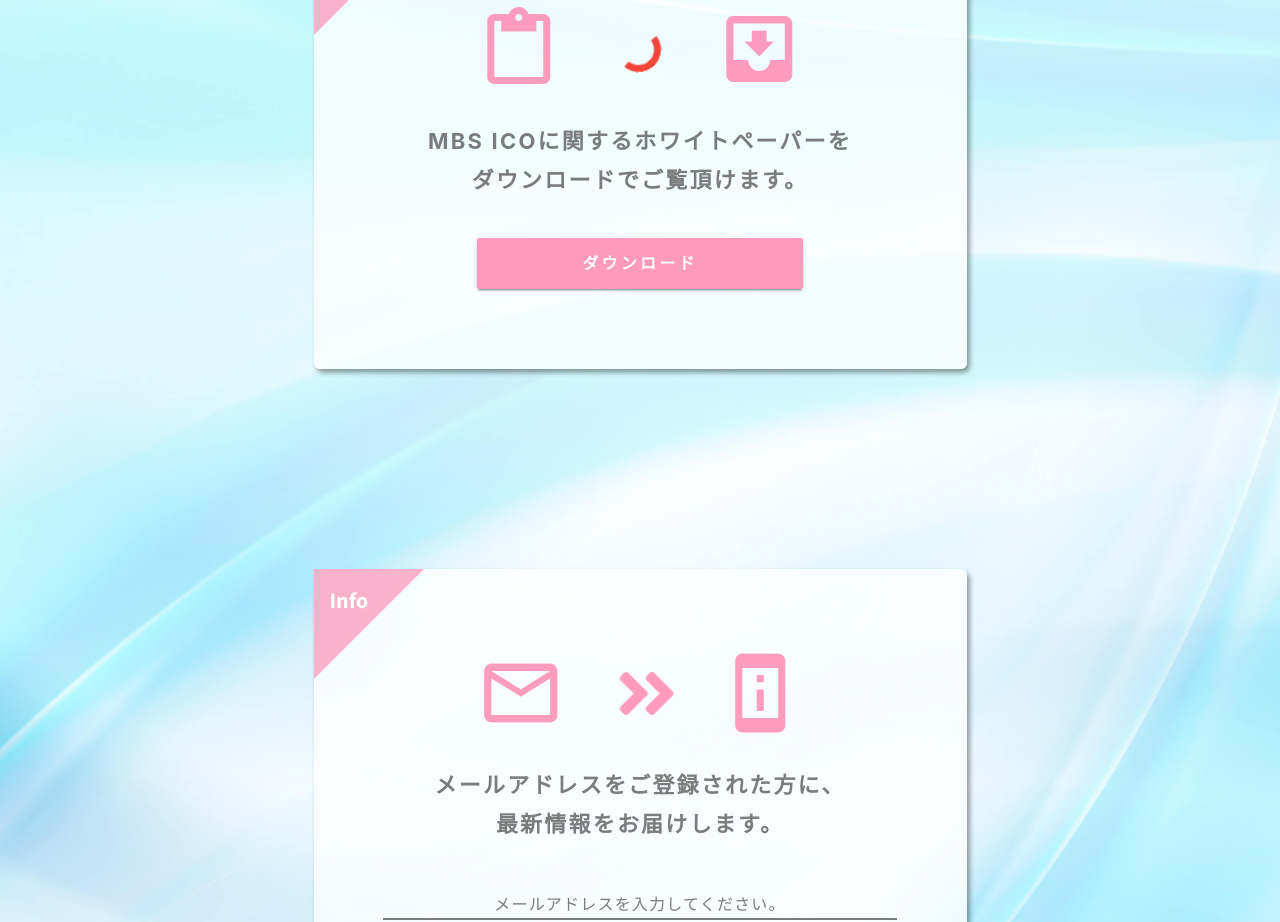
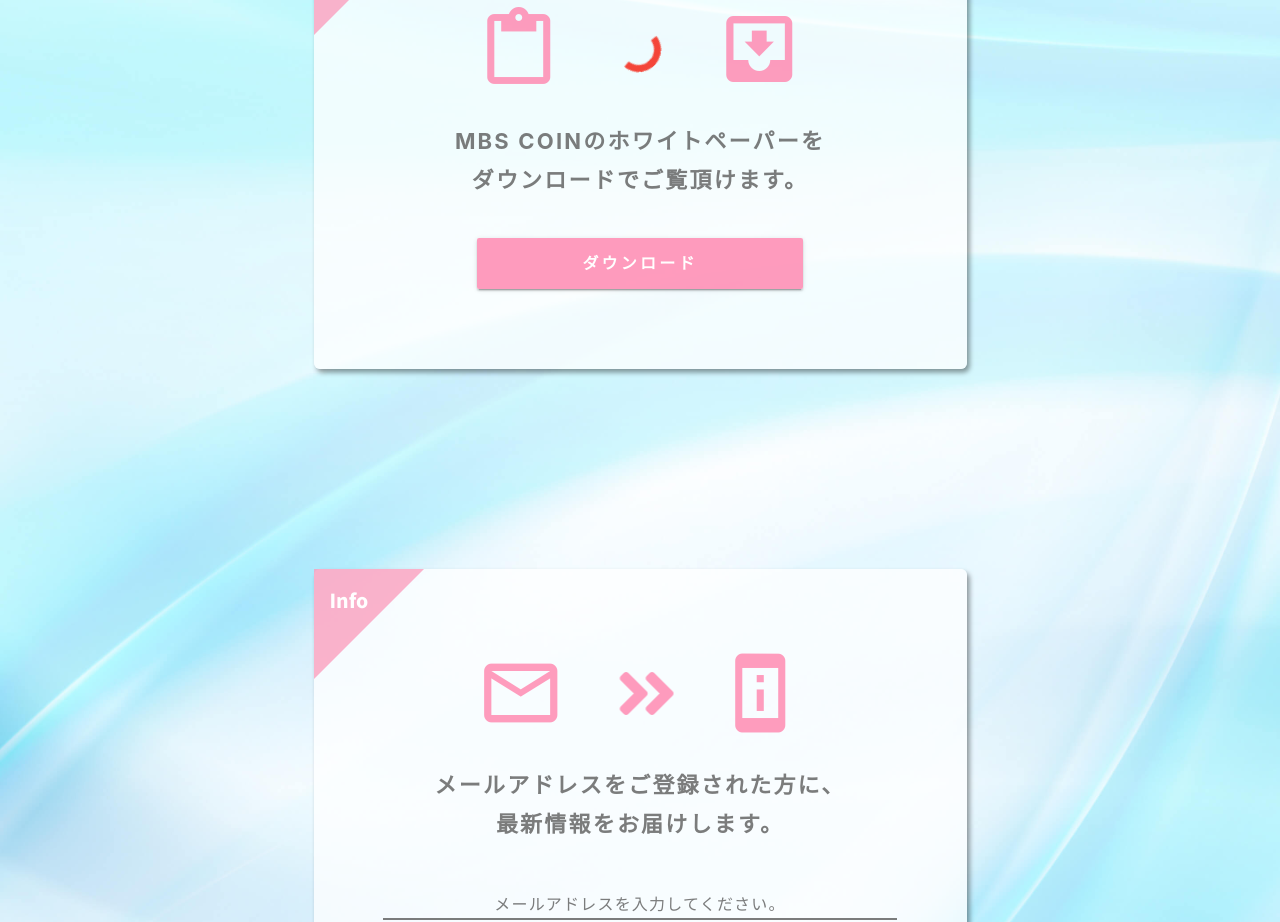
Before and after one commit to kojiyamauchi/micro-blood-science, a website built with webpack: page index.html in a window 1280 px wide. Shown: the part 3540-4462 px from the top of the page. Built offline with nearby package versions, Linux system fonts and the light colour scheme; what jQuery would draw is missing.

Commit message:
WP text modified.(2018.02.17-pending-)

```diff
--- a/index.html
+++ b/index.html
@@ -137,8 +137,9 @@
                     <div class="mdl-spinner mdl-js-spinner is-active"></div>
                     <span class="icon-download material-icons">move_to_inbox</span>
                   </div>
-                  <p class="txt-wp lead02">MBS ICOに関する<br class="u-sp">ホワイトペーパーを<br>
-                    ダウンロードで<br class="u-sp">ご覧頂けます。</p>
+                  <p class="txt-wp lead02">
+                    MBS COINの<br class="u-sp">ホワイトペーパーを<br>ダウンロードで<br class="u-sp">ご覧頂けます。
+                  </p>
                   <button type="submit" class="txt-download fn-download button-primary mdl-button mdl-js-button mdl-button--raised mdl-js-ripple-effect mdl-button--accent">
                     ダウンロード
                   </button>
```
